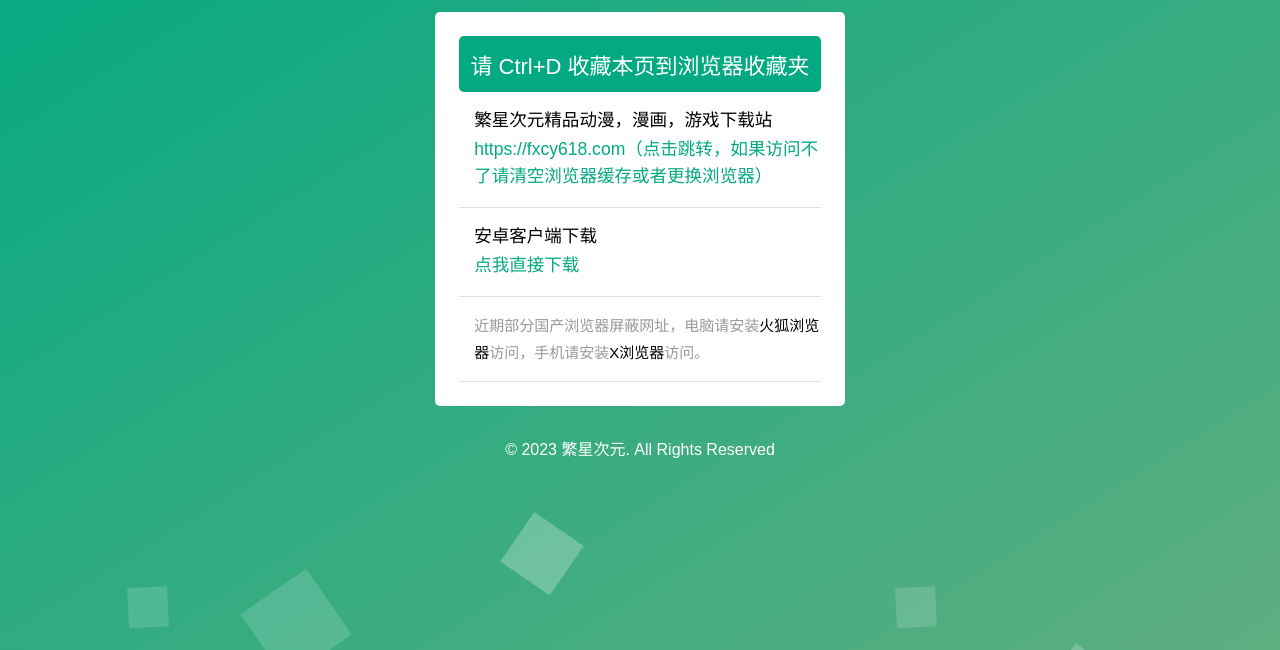
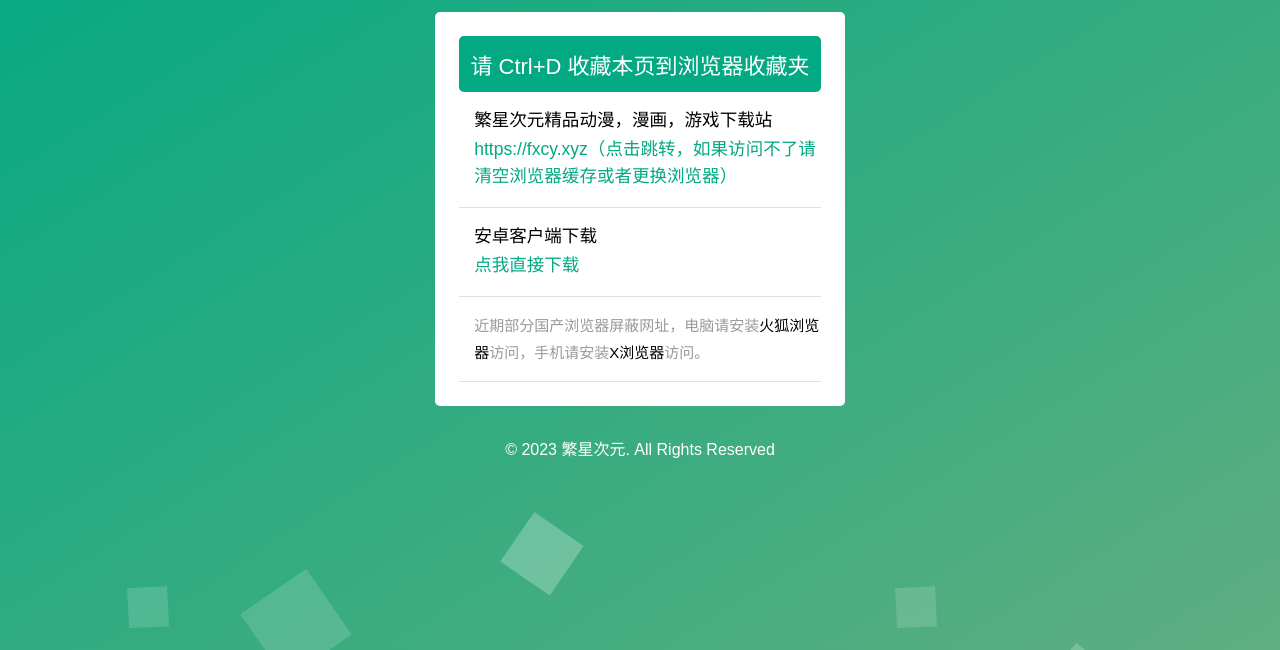
Before and after one commit to dream336/fxcyhome, a plain HTML site: page index.html in a window 1280 px wide. Shown: the part 150-800 px from the top of the page. Drawn offline with Linux system fonts and the light colour scheme.

Commit message:
Update index.html

```diff
--- a/index.html
+++ b/index.html
@@ -23,7 +23,7 @@
 							<ul>
 								<li>
 									<h3>繁星次元精品动漫，漫画，游戏下载站
-									<a href="https://fxcy618.com" target="_blank"><i>https://fxcy618.com（点击跳转，如果访问不了请清空浏览器缓存或者更换浏览器）</i></a></h3>
+									<a href="https://fxcy.xyz" target="_blank"><i>https://fxcy.xyz（点击跳转，如果访问不了请清空浏览器缓存或者更换浏览器）</i></a></h3>
 								</li>
 								<li>
 									<h3>安卓客户端下载
```
